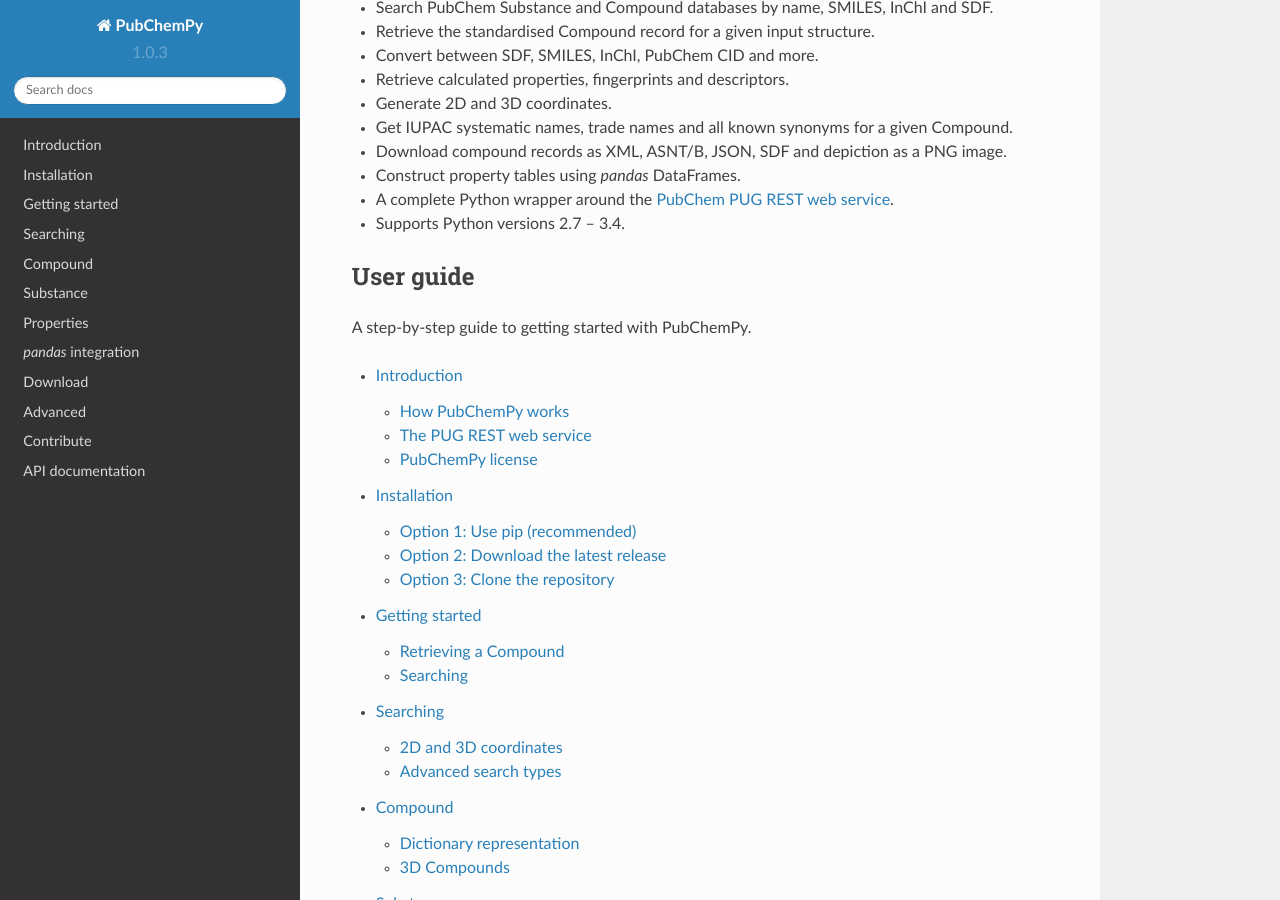
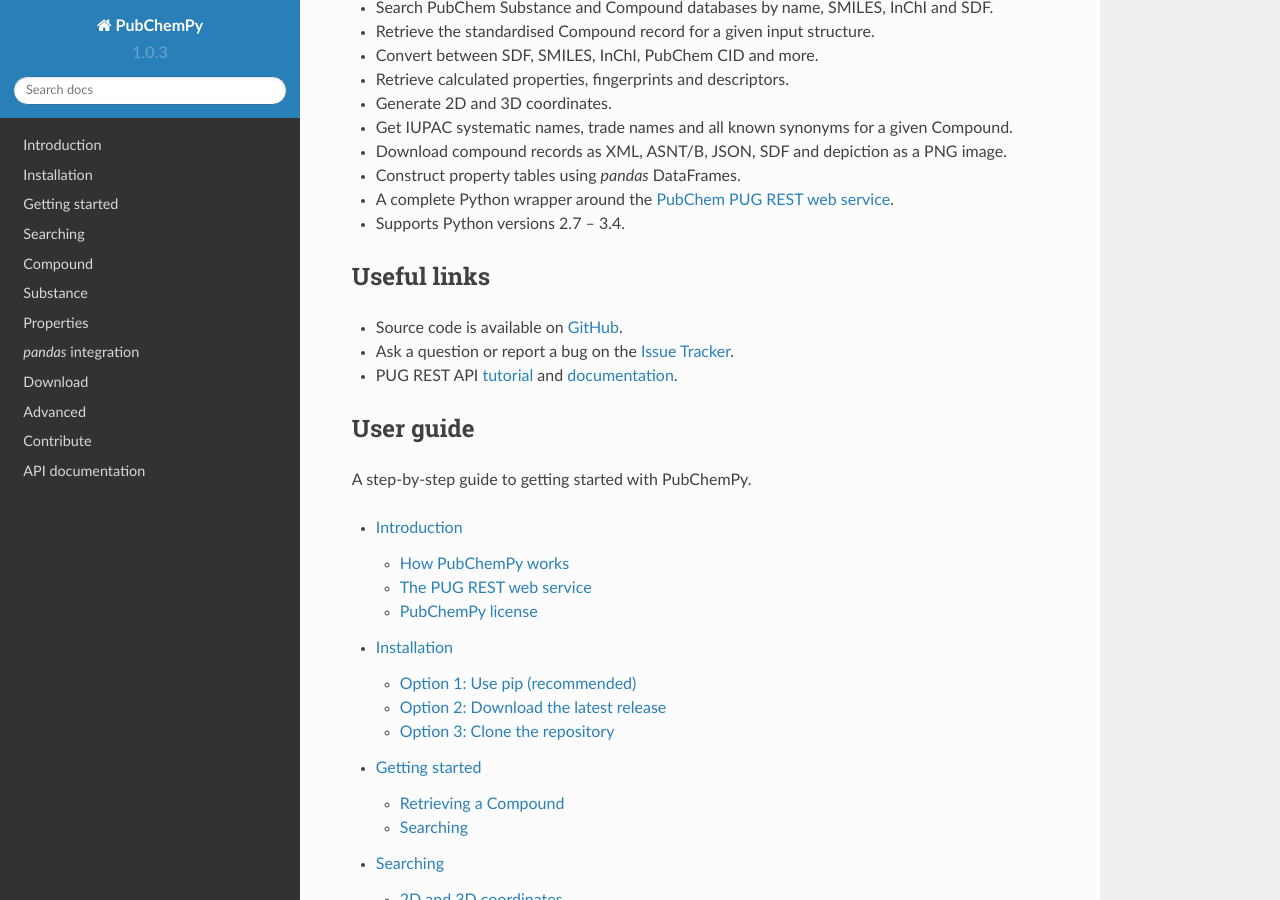
Before and after one commit to mcs07/PubChemPy, a Sphinx documentation site: the page built from docs/source/index.rst, in a window 1280 px wide and 900 px high, scrolled down 677 px. Built offline with Sphinx 7.4.7 and the Read the Docs theme 2.0.0, drawn with Linux system fonts in a browser that asks for light colours.

Commit message:
Add useful links to docs

```diff
--- a/docs/source/index.rst
+++ b/docs/source/index.rst
@@ -39,6 +39,14 @@
 - A complete Python wrapper around the `PubChem PUG REST web service`_.
 - Supports Python versions 2.7 – 3.4.
 
+
+Useful links
+------------
+
+- Source code is available on `GitHub`_.
+- Ask a question or report a bug on the `Issue Tracker`_.
+- PUG REST API `tutorial`_ and `documentation`_.
+
 User guide
 ----------
 
@@ -70,3 +78,7 @@
    api
 
 .. _`PubChem PUG REST web service`: https://pubchem.ncbi.nlm.nih.gov/pug_rest/PUG_REST_Tutorial.html
+.. _`GitHub`: https://github.com/mcs07/PubChemPy
+.. _`Issue Tracker`: https://github.com/mcs07/PubChemPy/issues
+.. _`tutorial`: https://pubchem.ncbi.nlm.nih.gov/pug_rest/PUG_REST_Tutorial.html
+.. _`documentation`: https://pubchem.ncbi.nlm.nih.gov/pug_rest/PUG_REST.html
```
